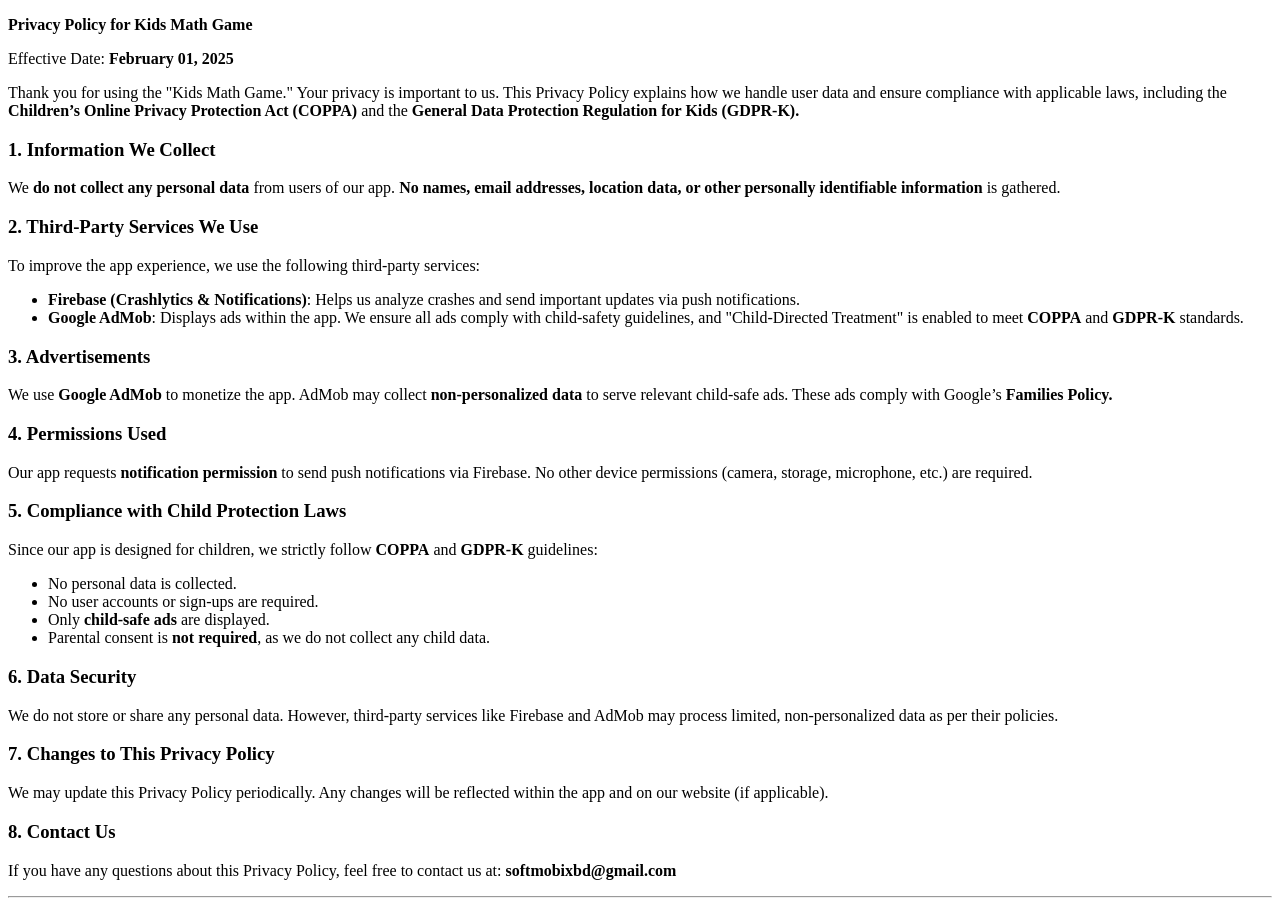
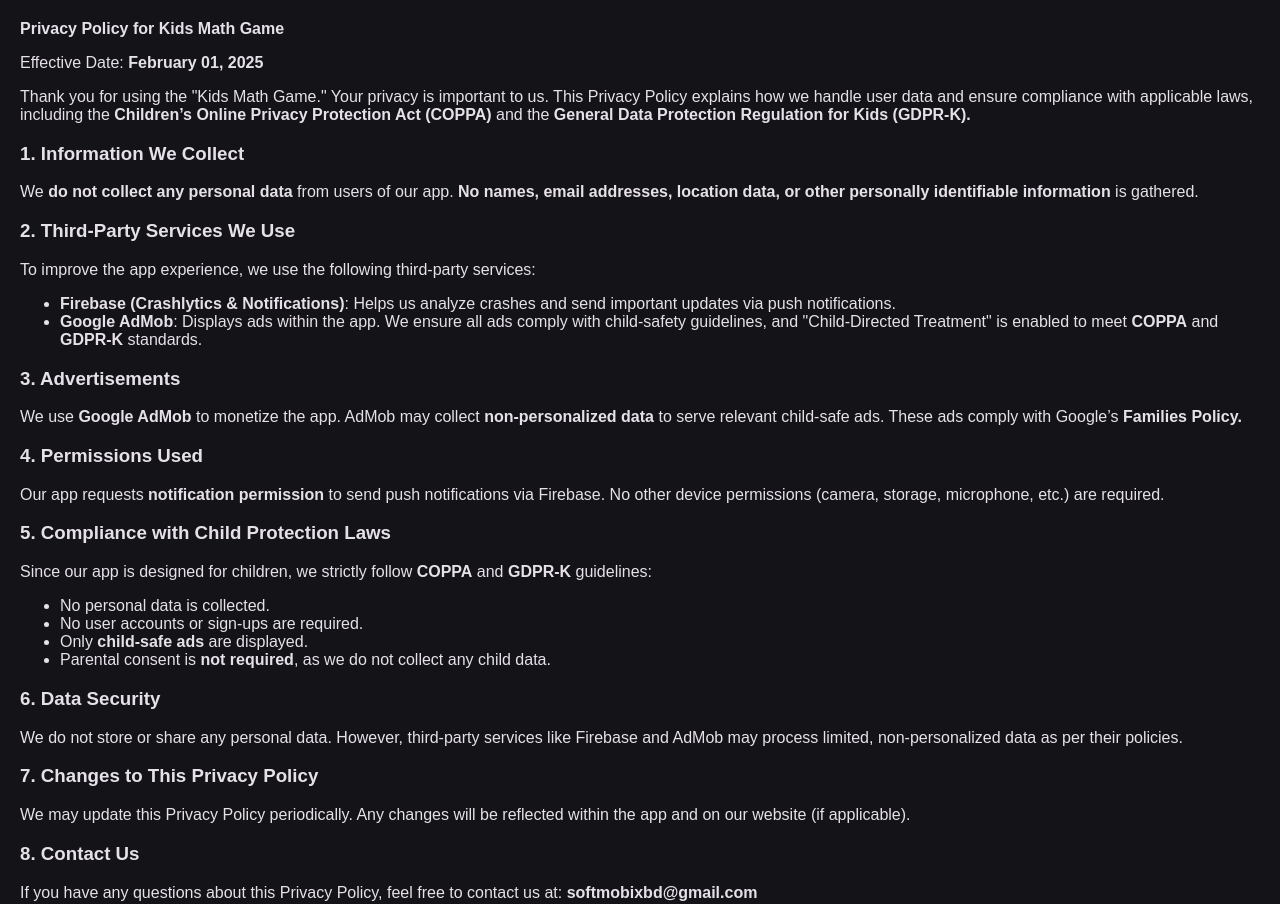
Before and after one commit to softmobixbd/kids-math-privacy, a plain HTML site: page index.html in a window 1280 px wide. Shown: the top 904 px of the page. Drawn offline with Linux system fonts and the light colour scheme.

Commit message:
Update index.html

```diff
--- a/index.html
+++ b/index.html
@@ -17,7 +17,7 @@
         }
     </style>
 </head>
-<body>
+<body style="background-color:#141318; color:#e6e1e9; font-family: Arial, sans-serif; margin: 0; padding: 20px;>
 
 <p data-pm-slice="1 1 []"><span><strong>Privacy Policy for Kids Math Game</strong></span></p>
 <p><span>Effective Date: <strong>February 01, 2025</strong></span></p>
```
